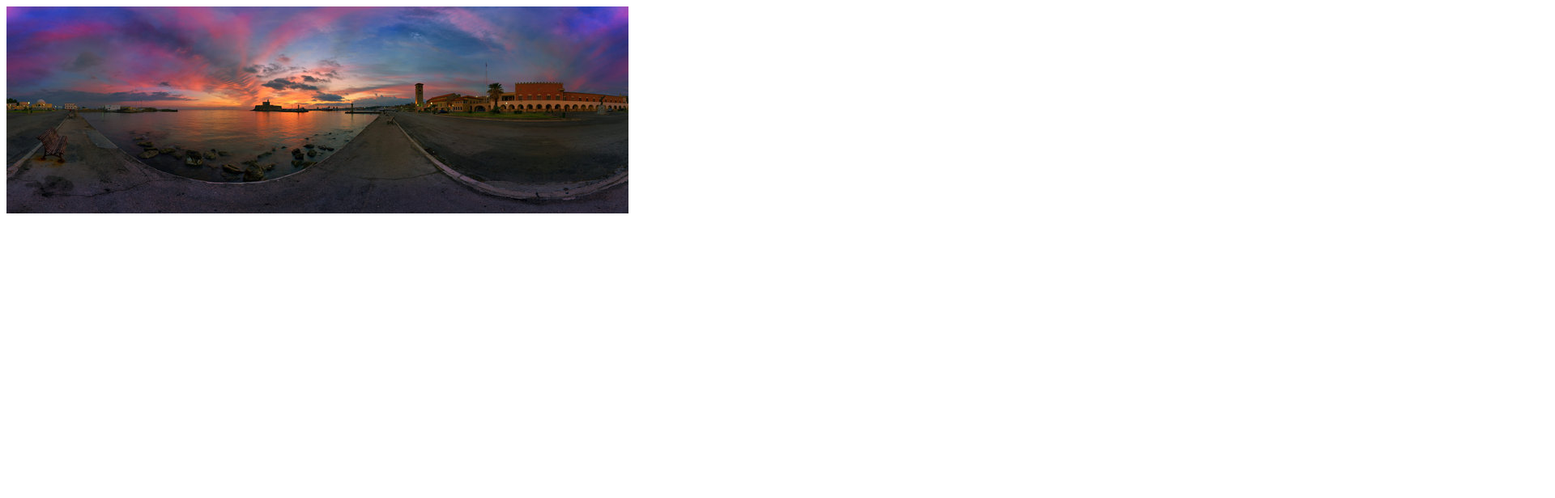
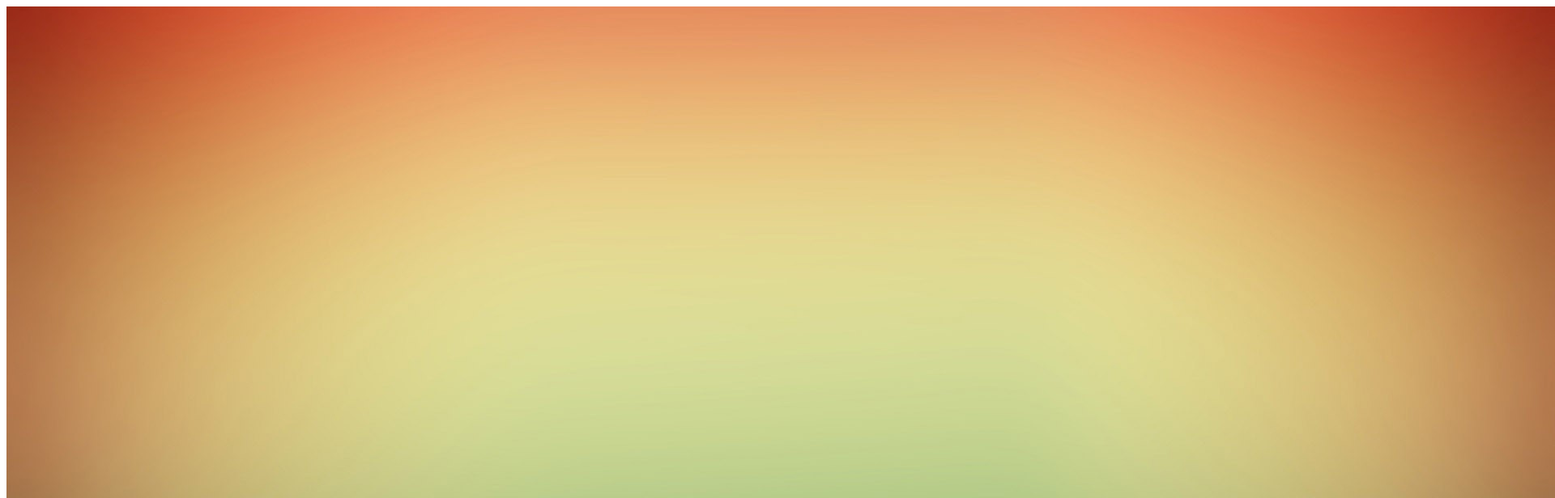
Before and after one commit to RichieC01/3DProfile, a plain HTML site: page index.html in a window 1280 px wide. Shown: the top 616 px of the page at 81% size, 1920 px wide, since content can reach past the window. Drawn offline with Linux system fonts and the light colour scheme.

Commit message:
changing background source

```diff
--- a/index.html
+++ b/index.html
@@ -8,7 +8,7 @@
 <body>
     <a-scene>
         <a-assets>
-            <img id="b-sunrise" src="b-sunrise.jpg">
+            <img id="b-sunrise" src="green-and-orange-gradient-9814.jpg">
         </a-assets>
 
         <a-sky src="#b-sunrise"></a-sky>
```
